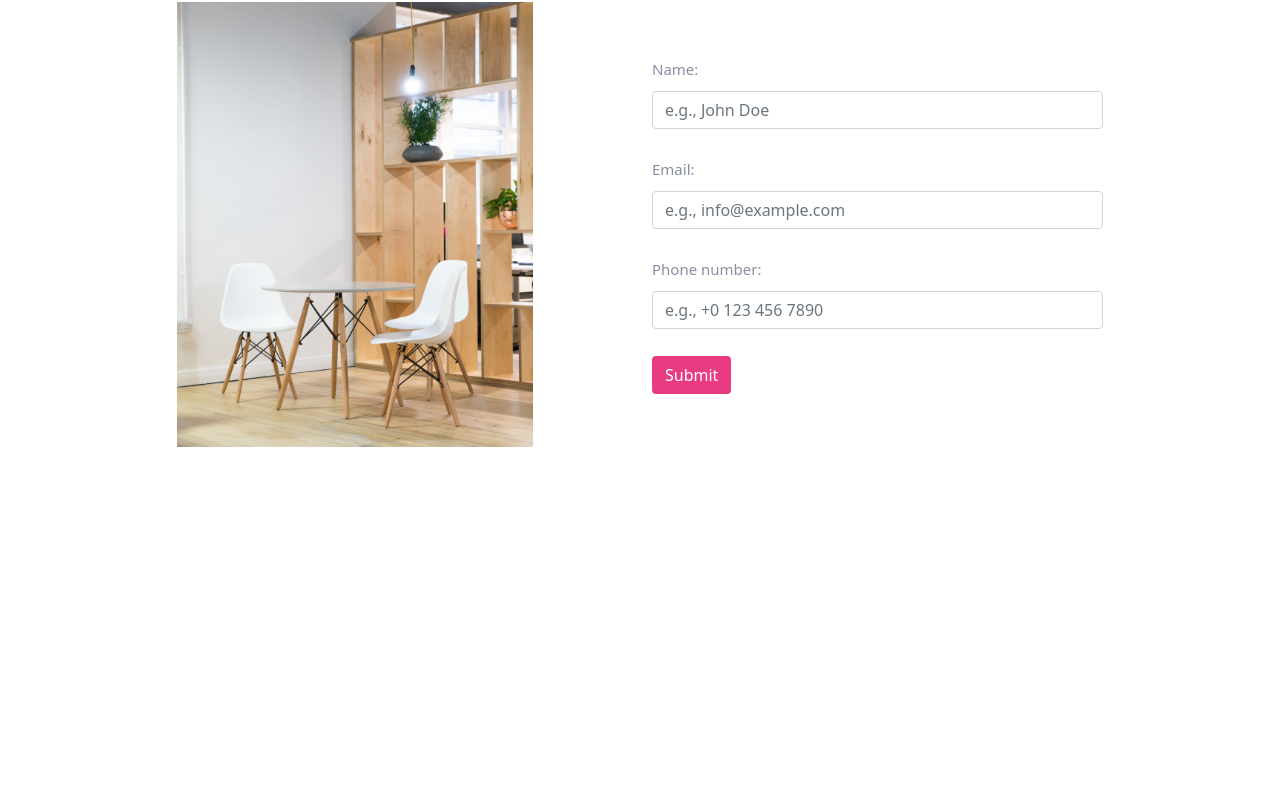
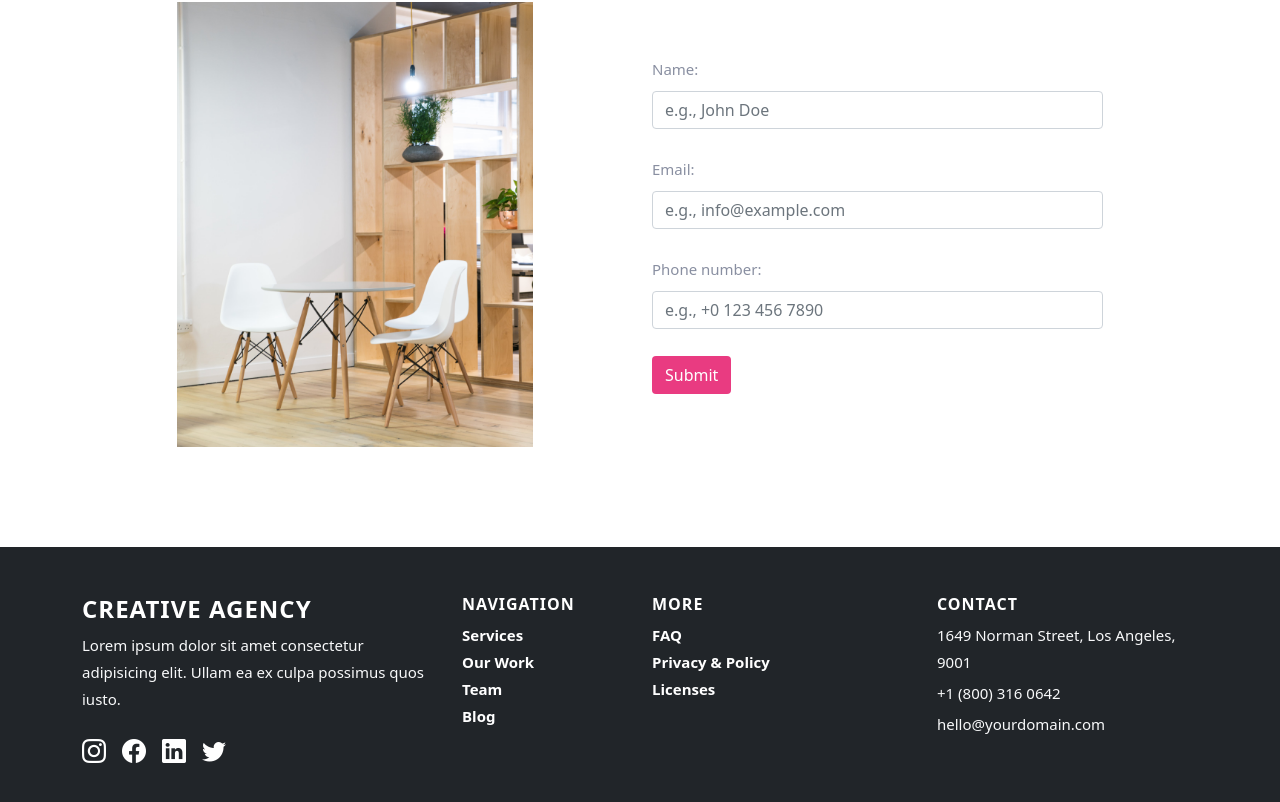
Before and after one commit to rezakelidari/creative-agecy, a React (Create React App) app: page / in a window 1280 px wide. Shown: the part 4285-5087 px from the top of the page. Before the commit the page ends 4832 px from the top, so only its background shows below. Built offline with nearby package versions, Linux system fonts and the light colour scheme.

Commit message:
Making Footer section

```diff
--- a/src/App.js
+++ b/src/App.js
@@ -7,6 +7,7 @@ import Features from "./components/Features";
 import Team from "./components/Team";
 import Testimonials from "./components/Testimonials";
 import Contact from "./components/Contact";
+import Footer from "./components/Footer";
 
 export default function App() {
   return (
@@ -19,6 +20,7 @@ export default function App() {
       <Team />
       <Testimonials />
       <Contact />
+      <Footer />
     </>
   );
 }
--- /dev/null
+++ b/src/components/Footer/Footer.scss
@@ -0,0 +1,45 @@
+#footer {
+  @media only screen and (max-width: 576px) {
+    & .container {
+      & .row {
+        display: flex;
+        flex-direction: column;
+        gap: 3rem;
+      }
+    }
+  }
+
+  & .logo-text,
+  & .title-sm {
+    color: #ffffff;
+  }
+
+  & .social-icons {
+    display: flex;
+    gap: 1rem;
+    font-size: 1.5rem;
+
+    & i {
+      color: #ffffff;
+      transition: 0.3s ease all;
+
+      &:hover {
+        color: #e93b81;
+      }
+    }
+  }
+
+  & .footer-links {
+    display: flex;
+    flex-direction: column;
+
+    & a {
+      text-decoration: none;
+      color: #ffffff;
+
+      &:hover {
+        color: #e93b81;
+      }
+    }
+  }
+}
--- /dev/null
+++ b/src/components/Footer/index.jsx
@@ -0,0 +1,63 @@
+import React from "react";
+import "./Footer.scss";
+
+import { Container, Row, Col } from "react-bootstrap";
+
+export default function Footer() {
+  return (
+    <footer id="footer" className="bg-dark text-light py-5">
+      <Container>
+        <Row>
+          <Col md={4}>
+            <h4 className="logo-text">Creative Agency</h4>
+            <p>
+              Lorem ipsum dolor sit amet consectetur adipisicing elit. Ullam ea
+              ex culpa possimus quos iusto.
+            </p>
+            <div className="social-icons">
+              <a href="#">
+                <i className="bi bi-instagram"></i>
+              </a>
+              <a href="#">
+                <i className="bi bi-facebook"></i>
+              </a>
+              <a href="#">
+                <i className="bi bi-linkedin"></i>
+              </a>
+              <a href="#">
+                <i className="bi bi-twitter"></i>
+              </a>
+            </div>
+          </Col>
+          <Col md={2}>
+            <h5 className="title-sm">Navigation</h5>
+            <div className="footer-links">
+              <a href="#">Services</a>
+              <a href="#">Our Work</a>
+              <a href="#">Team</a>
+              <a href="#">Blog</a>
+            </div>
+          </Col>
+          <Col md={3}>
+            <h5 className="title-sm">More</h5>
+            <div className="footer-links">
+              <a href="#">FAQ</a>
+              <a href="#">Privacy & Policy</a>
+              <a href="#">Licenses</a>
+            </div>
+          </Col>
+          <Col md={3}>
+            <h5 className="title-sm">Contact</h5>
+            <div className="footer-links">
+              <div className="d-flex flex-column gap-1">
+                <div>1649 Norman Street, Los Angeles, 9001</div>
+                <div>+1 (800) 316 0642</div>
+                <div>hello@yourdomain.com</div>
+              </div>
+            </div>
+          </Col>
+        </Row>
+      </Container>
+    </footer>
+  );
+}
```
